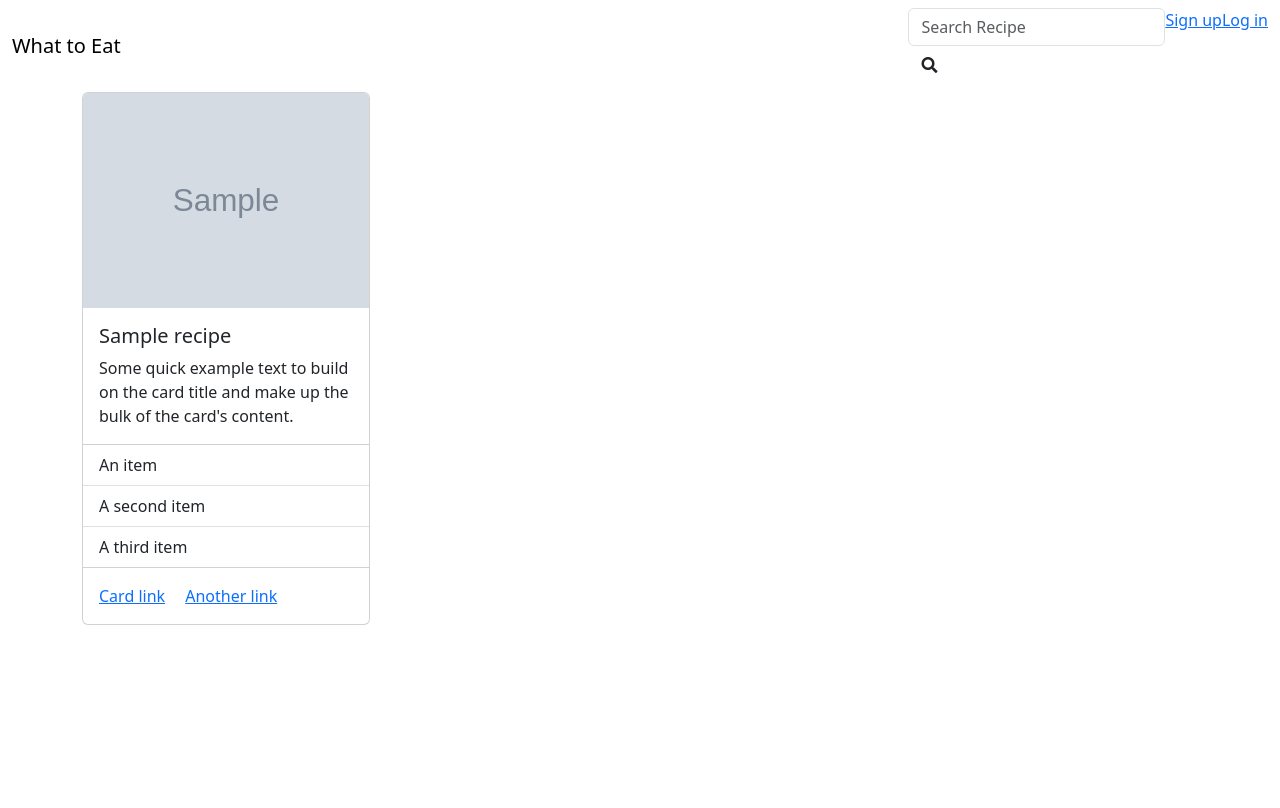
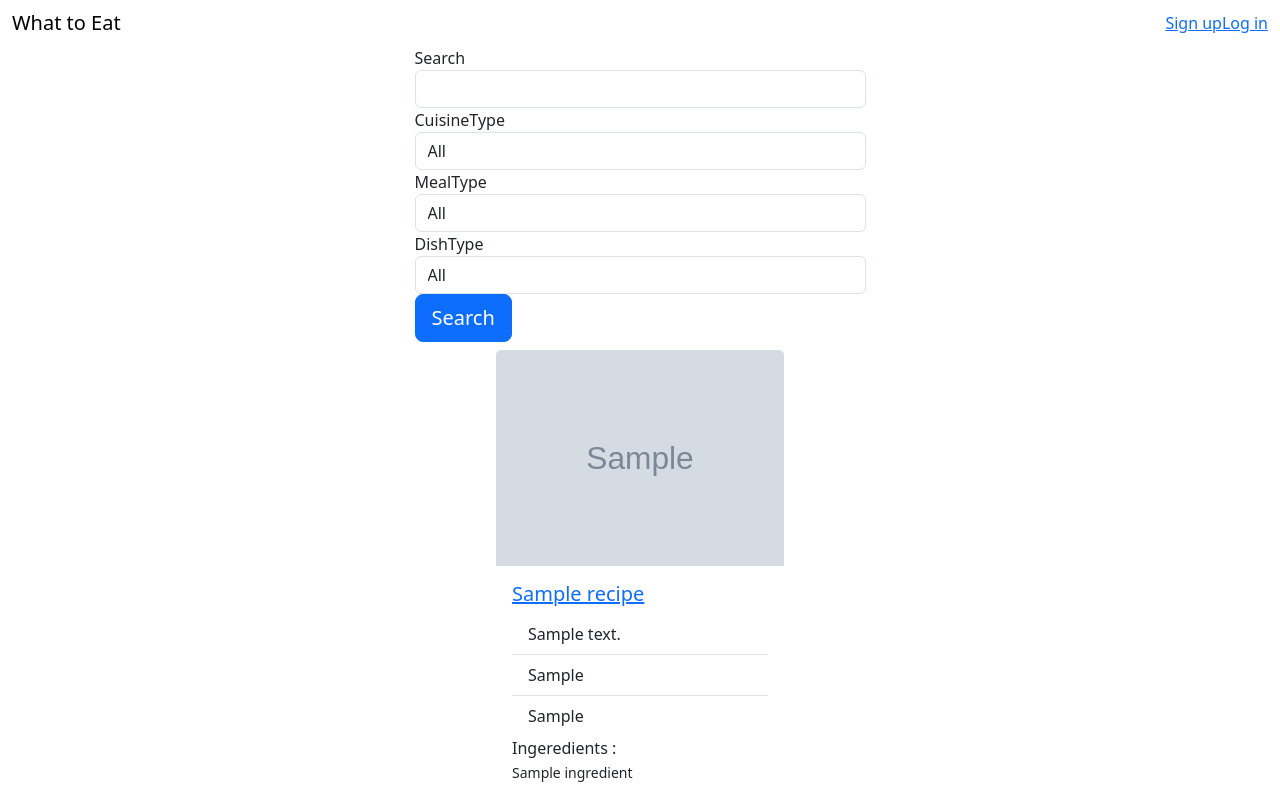
Before and after one commit to chunmeifiona/what_to_eat, a Flask app: page / in a window 1280 px wide. Before the commit the page ends 625 px from the top, so only its background shows below. Run offline with Flask 2, Linux system fonts and the light colour scheme; tables that the repository leaves empty hold one stand-in row (values such as "Sample post"); grey boxes marked "Sample" are stand-in pictures; a database or web service that is not in the repository returns one stand-in record (values such as "Sample title"); data that the repository does not hold is empty; some libraries are stand-ins or nearby versions.

Commit message:
add user edit/show/delete,search recipe

```diff
--- a/app.py
+++ b/app.py
@@ -1,10 +1,11 @@
+from crypt import methods
 import os
 from flask import Flask, render_template, request, flash, redirect, session, g
 from flask_debugtoolbar import DebugToolbarExtension
 from sqlalchemy.exc import IntegrityError
 import requests
-from forms import UserAddForm, LoginForm
-from models import db, connect_db, User, Recipe
+from forms import UserAddForm, LoginForm, SearchForm, UserEditForm
+from models import db, connect_db, User, Recipe, DEFAULT_IMG_URL_USER
 from secret import app_id, app_key
 
 APP_ID = app_id
@@ -21,7 +22,7 @@ app.config['SQLALCHEMY_DATABASE_URI'] = (
     os.environ.get('DATABASE_URL', 'postgresql:///what_to_eat'))
 
 app.config['SQLALCHEMY_TRACK_MODIFICATIONS'] = False
-app.config['SQLALCHEMY_ECHO'] = False
+app.config['SQLALCHEMY_ECHO'] = True
 app.config['DEBUG_TB_INTERCEPT_REDIRECTS'] = False
 app.config['SECRET_KEY'] = os.environ.get('SECRET_KEY', "it's a secret")
 toolbar = DebugToolbarExtension(app)
@@ -49,6 +50,24 @@ def do_logout():
     """Logout user."""
     if CURR_USER_KEY in session:
         del session[CURR_USER_KEY]
+
+def search_recipe(params):
+    """search recipes"""
+    res = requests.get(f"{API_BASE_URL}", params = params)
+    data = res.json()
+    recipes = []
+
+    for hit in data["hits"]:
+        recipe = {k:v for k, v in {"image":hit["recipe"]["image"],
+                                   "label":hit["recipe"]["label"],
+                                   "url":hit["recipe"]["url"],
+                                   "ingredientLines":hit["recipe"]["ingredientLines"],
+                                   "cuisineType":hit["recipe"]["cuisineType"],
+                                   "dishType":hit["recipe"]["dishType"],
+                                   "mealType":hit["recipe"]["mealType"]}.items()}
+        recipes.append(recipe)
+
+    return recipes
 
 @app.route('/signup', methods=["GET", "POST"])
 def signup():
@@ -112,18 +131,73 @@ def logout():
     flash("Goodbye!","success")
     return redirect("/login")
 
-@app.route('/')
+@app.route('/', methods=['GET','POST'])
 def home_page():
     """show home page"""
+    form = SearchForm()
+    if g.user:
+        params ={'q':'beef', 'app_id':APP_ID, 'app_key':APP_KEY, 'type':"public", 'cuisineType':g.user.cuisineType}
+    else:
+        params ={'q':'beef', 'app_id':APP_ID, 'app_key':APP_KEY, 'type':"public"}
 
-    res = requests.get(f"{API_BASE_URL}",
-                            params ={'q':"chicken",
-                                    'app_id':APP_ID,
-                                    'app_key':APP_KEY,
-                                    'type':"public"})
+    if form.validate_on_submit():
+        search_q = form.search_q.data
+        cuisineType = form.cuisineType.data
+        mealType = form.mealType.data
+        dishType = form.dishType.data
 
-    data = res.json()
-    recipe_image = data["hits"][0]["recipe"]["image"]
-    recipe_label = data["hits"][0]["recipe"]["label"]
+        new_params= {k:v for k,v in {"q":search_q, "cuisineType":cuisineType, "mealType":mealType, "dishType":dishType}.items() if v != 'All'}
+        params.update(new_params)
 
-    return render_template("home.html", recipe_image=recipe_image, recipe_label=recipe_label)
+    recipes = search_recipe(params)
+    return render_template("home.html", form=form, recipes=recipes)
+
+@app.route('/user/<int:user_id>')
+def show_user(user_id):
+    """Show user's information"""
+    if not g.user:
+        flash("Access unauthorized.", "danger")
+        return redirect("/")
+
+    user = g.user
+    return render_template('show.html', user=user)
+
+@app.route('/user/profile', methods=['GET','POST'])
+def profile():
+    """Update profile for current user."""
+
+    if not g.user:
+        flash("Access unauthorized.", "danger")
+        return redirect("/")
+    user = g.user
+    form = UserEditForm(obj=user)
+
+    if form.validate_on_submit():
+        if User.authenticate(user.username, form.password.data):
+            user.username = form.username.data
+            user.email = form.email.data
+            user.image_url = form.image_url.data or DEFAULT_IMG_URL_USER
+            user.cuisineType = form.cuisineType.data
+
+            db.session.commit()
+            return redirect(f"/user/{user.id}")
+
+
+        flash("Wrong password, please try again!", 'danger')
+
+
+    return render_template("edit.html",form=form, user_id=user.id)
+
+@app.route('/users/delete')
+def delete_user():
+    """Delete user."""
+    if not g.user:
+        flash("Access unauthorized.", "danger")
+        return redirect("/")
+
+    do_logout()
+
+    db.session.delete(g.user)
+    db.session.commit()
+
+    return redirect("/signup")
--- a/forms.py
+++ b/forms.py
@@ -1,6 +1,17 @@
+from random import choices
 from flask_wtf import FlaskForm
-from wtforms import StringField, PasswordField, TextAreaField
+from wtforms import StringField, PasswordField, TextAreaField, SelectField
 from wtforms.validators import DataRequired, Email, Length
+
+cuisines = ["All","American","Asian","British","Caribbean","Central Europe","Chinese",
+            "Eastern Europe","French","Indian","Italian","Japanese","Kosher",
+            "Mediterranean","Mexican","Middle Eastern","South American","South East Asian"]
+
+meals = ["All","Breakfast", "Dinner","Lunch","Snack","Teatime"]
+
+dishs = ["All","Biscuits and cookies","Bread","Cereals","Condiments and sauces","Desserts",
+        "Drinks","Main course","Pancake","Preps","Preserve","Salad","Sandwiches",
+        "Side dish","Soup","Starter","Sweets"]
 
 class UserAddForm(FlaskForm):
     """Form for adding users. """
@@ -10,15 +21,24 @@ class UserAddForm(FlaskForm):
     password = PasswordField('Password', validators=[Length(min=6)])
     image_url = StringField('(Optional) Image URL')
 
-# class UserEditForm(FlaskForm):
-#     """Form for editing users"""
 
-#     username = StringField("Username",validators=[DataRequired()])
-#     email = StringField('E-mail', validators=[DataRequired(), Email()])
-#     password = PasswordField('Password', validators=[Length(min=6)])
-#     image_url = StringField('(Optional) Image URL')
+class UserEditForm(FlaskForm):
+    """Form for editing users"""
+
+    username = StringField("Username",validators=[DataRequired()])
+    email = StringField('E-mail', validators=[DataRequired(), Email()])
+    password = PasswordField('Password', validators=[Length(min=6)])
+    image_url = StringField('(Optional) Image URL')
+    cuisineType = SelectField('CuisineType', choices=[(cu, cu) for cu in cuisines])
 
 class LoginForm(FlaskForm):
     """Login form"""
     username = StringField('Username', validators=[DataRequired()])
     password = PasswordField('Password', validators=[Length(min=6)])
+
+class SearchForm(FlaskForm):
+    """Search recipe form"""
+    search_q = StringField('Search', validators=[DataRequired()])
+    cuisineType = SelectField('CuisineType', choices=[(cu, cu) for cu in cuisines])
+    mealType = SelectField('MealType', choices=[(m, m) for m in meals])
+    dishType = SelectField('DishType', choices=[(d, d) for d in dishs])
--- a/models.py
+++ b/models.py
@@ -23,7 +23,8 @@ class User(db.Model):
     password = db.Column(db.Text, nullable=False)
     email = db.Column(db.Text, nullable=False, unique=True)
     image_url = db.Column(db.Text, default = DEFAULT_IMG_URL_USER)
-    # cuisine_id = db.Column(db.Integer, db.ForeignKey('cuisine.id'))
+    cuisineType = db.Column(db.Text)
+
     # health_id = db.Column(db.Integer, db.ForeignKey('health.id'))
 
     recipe = db.relationship("Recipe", secondary="userrecipes", backref="user", cascade="all, delete")
--- a/templates/base.html
+++ b/templates/base.html
@@ -23,23 +23,13 @@
                 </a>
             </div>
             <ul class="nav navbar-nav navbar-right">
-                {% if request.endpoint != None %}
-                <li>
-                    <form class="navbar-form navbar-right" action="/users">
-                        <input name="q" class="form-control" placeholder="Search Recipe" id="search">
-                        <button class="btn btn-default">
-                            <span class="fa fa-search"></span>
-                        </button>
-                    </form>
-                </li>
-                {% endif %}
                 {% if not g.user %}
                 <li><a href="/signup">Sign up</a></li>
                 <li><a href="/login">Log in</a></li>
                 {% else %}
-                <li><a href="/users/{{ g.user.username }}"></a></li>
-                <li><a href="/recipe">Recipe</a></li>
-                <li><a href="/logout">Log out</a></li>
+                <li><a href="/user/{{g.user.id}}">{{g.user.username}}/</a></li>
+                <li><a href="/recipe">My Recipe/</a></li>
+                <li><a href="/logout">Log out/ </a></li>
                 {% endif %}
             </ul>
         </div>
--- a/templates/home.html
+++ b/templates/home.html
@@ -1,22 +1,57 @@
 {% extends 'base.html' %}
 {% block content %}
+<div class="row justify-content-md-center">
+    <div class="col-md-7 col-lg-5">
+        <form method="POST" id="user_form">
+            {{ form.hidden_tag() }}
 
-<div class="card" style="width: 18rem;">
-    <img src="{{recipe_image}}" class="card-img-top" alt="...">
-    <div class="card-body">
-        <h5 class="card-title">{{recipe_label}}</h5>
-        <p class="card-text">Some quick example text to build on the card title and make up the bulk of the card's
-            content.</p>
+            {% for field in form if field.widget.input_type != 'hidden' %}
+            {% for error in field.errors %}
+            <span class="text-danger">{{ error }}</span>
+            {% endfor %}
+            {{ field.label }}
+            {{ field(class_="form-control") }}
+            {% endfor %}
+
+            <button class="btn btn-primary btn-block btn-lg">Search</button>
+        </form>
     </div>
-    <ul class="list-group list-group-flush">
-        <li class="list-group-item">An item</li>
-        <li class="list-group-item">A second item</li>
-        <li class="list-group-item">A third item</li>
-    </ul>
-    <div class="card-body">
-        <a href="#" class="card-link">Card link</a>
-        <a href="#" class="card-link">Another link</a>
+</div>
+<div class="row justify-content-md-center">
+    {% for recipe in recipes%}
+    <div class="card list-group-item col-3 m-2" style="width: 18rem;">
+        <a href="{{recipe.url}}">
+            <img src="{{recipe.image}}" class="card-img-top" alt="..."></a>
+        <div class="card-body">
+            <a href="{{recipe.url}}">
+                <h5 class="card-title">{{recipe.label}}</h5>
+            </a>
+            <ul class="list-group list-group-flush">
+                <li class="list-group-item">
+                    {% for cuisineType in recipe.cuisineType %}
+                    {{cuisineType}}
+                    {% endfor %}
+                </li>
+                <li class="list-group-item">
+                    {% for dishType in recipe.dishType %}
+                    {{dishType}}
+                    {% endfor %}
+                </li>
+                <li class="list-group-item">
+                    {% for mealType in recipe.mealType %}
+                    {{mealType}}
+                    {% endfor %}
+                </li>
+            </ul>
+            <p class="card-text"> Ingeredients : <br>
+                {% for ingredient in recipe.ingredientLines %}
+                <small>{{ingredient}}</small><br>
+                {% endfor %}
+            </p>
+        </div>
+
     </div>
+    {% endfor %}
 </div>
 
 
```
Also changed, not shown: templates/edit.html (added, +21 -0 lines), templates/show.html (added, +17 -0 lines).
